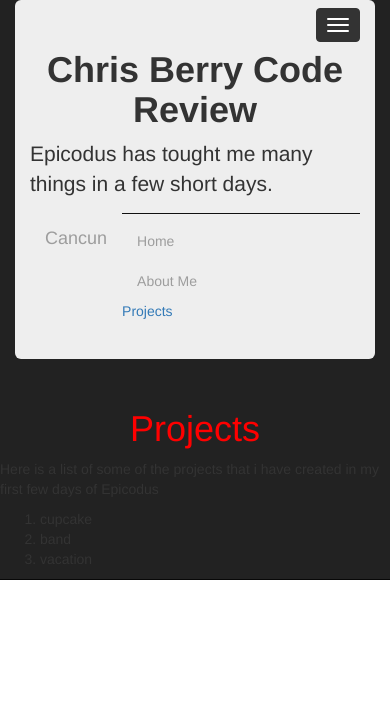
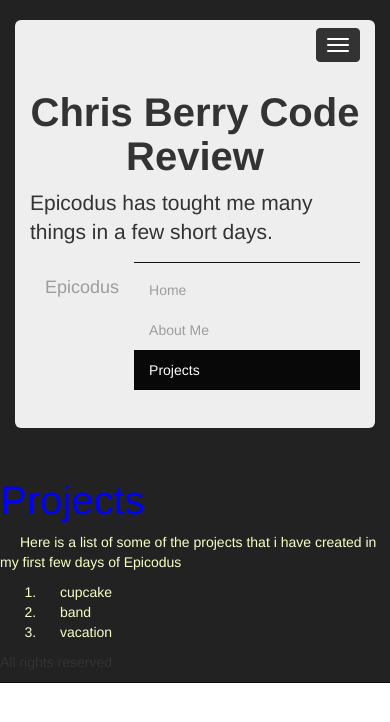
Before and after one commit to chrisberry321/code_review, a plain HTML site: page projects.html in a window 390 px wide. Both pictures are taken after a click on the button 338 px from the left and 25 px from the top of the page. Drawn offline with nearby package versions, Linux system fonts and the light colour scheme.

Commit message:
have tags in correct order

```diff
--- a/Aboutme.html
+++ b/Aboutme.html
@@ -7,7 +7,7 @@
     <script src="https://code.jquery.com/jquery-1.11.3.min.js"></script>
     <script src="https://maxcdn.bootstrapcdn.com/bootstrap/3.3.6/js/bootstrap.min.js"></script>
     <link href="css/bootstrap.min.css" rel="stylesheet" media="screen">
-    <link href="chrisb.css" rel="stylesheet" media="screen">
+    <link href="css/chrisb.css" rel="stylesheet" media="screen">
 
   </head>
   <body>
@@ -18,9 +18,9 @@
        <div>
          <header class="page-header">
            <ul class="nav nav-pills pull-right">
-             <li class="active"><a href="#">Home</a></li>
-             <li><a href="#">Projects</a></li>
-             <li><a href="Aboutme.html">About me</a></li>
+             <li><a href="index.html">Home</a></li>
+             <li class="active"><a href="aboutme.html">About Me</a></li>
+             <li><a href="projects.html">Projects</a></li>
            </ul>
            <h1>Code Review</h1>
          </header>
@@ -37,10 +37,10 @@
        <div class="jumbotron">
          <h1><strong>Chris Berry Code Review</strong></h1>
          <p class="lead">Epicodus has tought me many things in a few short days. </p>
-             <a class="navbar-brand text-muted" href="#">Cancun</a>
+             <a class="navbar-brand text-muted" href="http://www.epicodus.com/">Epicodus</a>
              <div class="collapse navbar-collapse">
             <ul class="nav navbar-nav navbar-right">
-               <li><a href="chrisb.html">Home</a></li>
+               <li><a href="index.html">Home</a></li>
                <li class="active"><a href="Aboutme.html">About Me</a></li>
                <li><a href="projects.html">Projects</a></li>
              </ul>
@@ -50,7 +50,7 @@
         </div>
      <!--End Navbar-->
 
-    <img src="img/glass.jpg" alt="chris and sara in kauai">
+
     <h1>Chris Berry</h1>
     <h2>Background</h2>
     <div class="background">
@@ -76,5 +76,6 @@
         <li>Snowboarding with friends</li>
       </ul>
    </div>
+   <p>All rights reserved</p>
   </body>
 </html>
--- a/chrisb.css
+++ b/css/chrisb.css
@@ -2,7 +2,8 @@
 top bar color
 ********************/
 html{
-  boarder-top: 20px solid #7DBAFF;
+  boarder-top: 20px
+  solid #7DBAFF;
 }
 h1 {
   color: red;
@@ -20,3 +21,12 @@ h2{
   text-align: inherit;
   padding-left: 10px
 }
+h1 {
+  display: inline-block;
+  text-align: center;
+  color: blue;
+  font-size: 40px;
+}
+.container{
+  padding-top: 20px;
+}
--- a/cupcake/cupcake.css
+++ /dev/null
@@ -1,33 +0,0 @@
-
-
-h1 {
-  display: inline-block;
-  text-align: center;
-  color: blue;
-  font-size: 40px;
-}
-
-ul {
-  display: inline;
-}
-
-p{
-  display: inline-block;
-}
-.flashy{
-  font-family: sans-serif;
-  font-style: italic;
-  color: red;
-}
-header{
-  padding: 20px;
-  align-items: center;
-  margin-left: 200px;
-}
-img{
-  padding:20px;
-}
-
-.best{
-  color: blue;
-}
--- a/projects.html
+++ b/projects.html
@@ -7,25 +7,24 @@
       <script src="https://code.jquery.com/jquery-1.11.3.min.js"></script>
       <script src="https://maxcdn.bootstrapcdn.com/bootstrap/3.3.6/js/bootstrap.min.js"></script>
       <link href="css/bootstrap.min.css" rel="stylesheet" media="screen">
-      <link href="chrisb.css" rel="stylesheet" media="screen">
+      <link href="css/chrisb.css" rel="stylesheet" media="screen">
 
     </head>
     <body>
 
+  <!--Navbar-->
 
-    <!--Navbar-->
         <div class="container">
-
-         <div>
           <header class="page-header">
             <ul class="nav nav-pills pull-right">
-               <li class="active"><a href="#">Home</a></li>
-               <li><a href="#">Projects</a></li>
-               <li><a href="Aboutme.html">About me</a></li>
+              <li><a href="index.html">Home</a></li>
+              <li><a href="Aboutme.html">About Me</a></li>
+              <li class="active"><a href="projects.html">Projects</a></li>
             </ul>
           <h1>Code Review</h1>
           </header>
         </div>
+
          <div class="navbar navbar-inverse navbar-fixed-top">
            <div class="container">
              <button type="button" class="navbar-toggle" data-toggle="collapse" data-target=".navbar-collapse">
@@ -33,33 +32,32 @@
                <span class="icon-bar"></span>
                <span class="icon-bar"></span>
              </button>
-
-
                <div class="jumbotron">
                  <h1><strong>Chris Berry Code Review</strong></h1>
                  <p class="lead">Epicodus has tought me many things in a few short days. </p>
-               <a class="navbar-brand text-muted" href="#">Cancun</a>
+                     <a class="navbar-brand text-muted" href="http://www.epicodus.com/">Epicodus</a>
                      <div class="collapse navbar-collapse">
                       <ul class="nav navbar-nav navbar-right">
                          <li><a href="chrisb.html">Home</a></li>
                          <li><a href="Aboutme.html">About Me</a></li>
-                 <liclass="active"><a href="projects.html">Projects</a></li>
+                         <li class="active"><a href="projects.html">Projects</a></li>
                       </ul>
-
               </div>
              </div>
            </div>
+
 <!--End Navbar-->
 
-
     <h1>Projects</h1>
+    <div class="background">
       <p> Here is a list of some of the projects that i have created in my first few days of Epicodus</p>
         <ol>
-      <li>cupcake <a href="cupcake"></a></li>
+          <li a href= "">cupcake <a href="cupcake"></a></li>
           <li>band</li>
           <li>vacation</li>
         </ol>
 
-
+    </div>
+    <p>All rights reserved</p>
   </body>
 </html>
```
Also changed, not shown: cupcake/cupcake.html (deleted, +0 -31 lines), index.html (renamed from chrisb.html, +9 -37 lines). Lines whose indentation alone changed are shown as unchanged.
